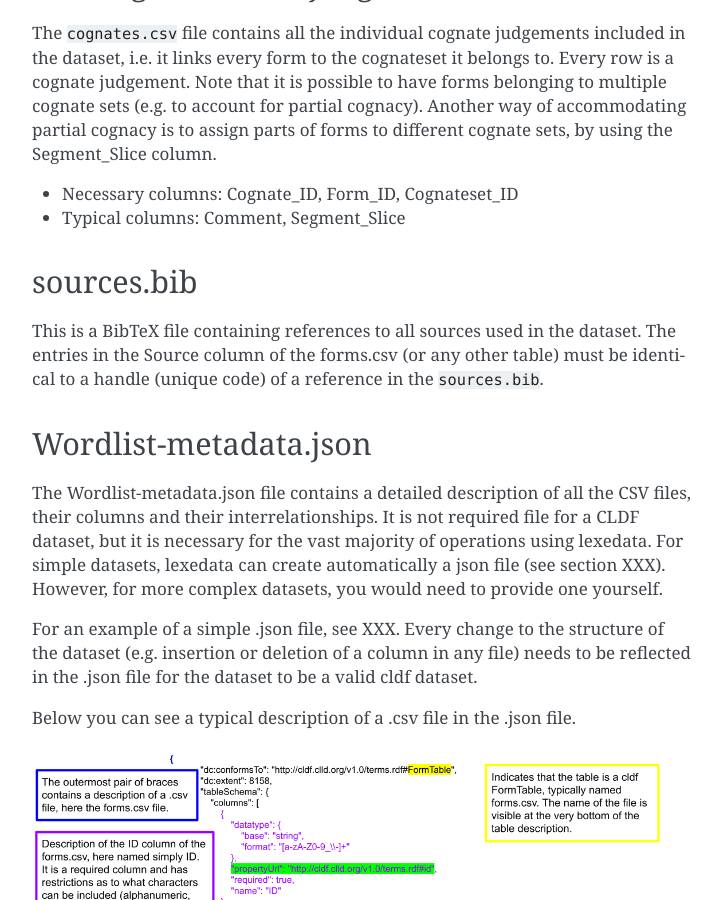
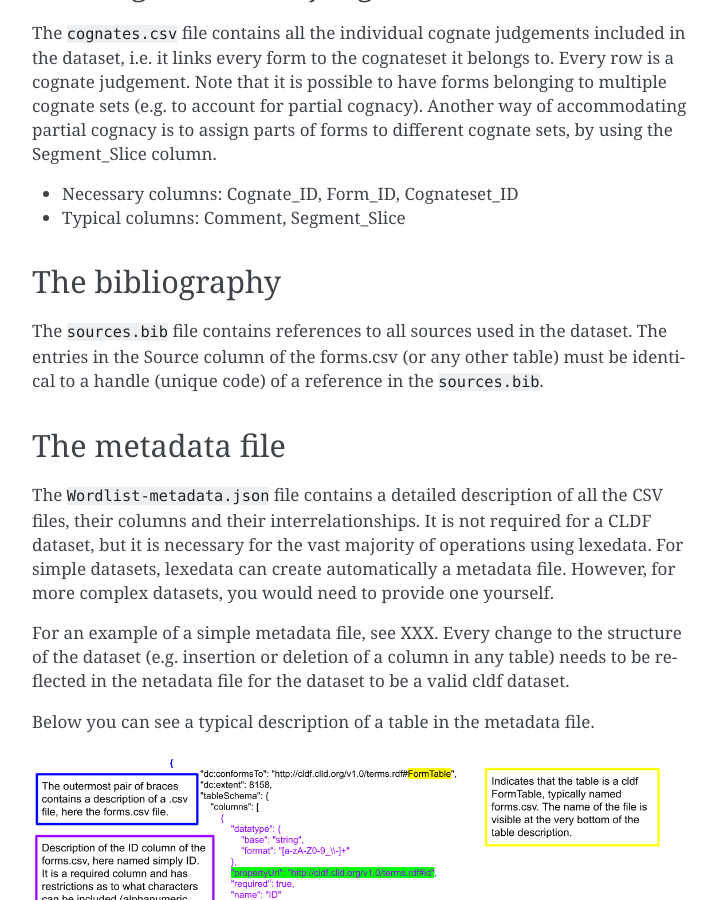
Before and after one commit to lexedata/lexedata, a Sphinx documentation site: the page built from docs/cldf.md, in a window 1280 px wide and 900 px high, scrolled down 1615 px. Shown: the whole window, without its empty margins (388-1109 px from the left). Built offline with Sphinx 7.4.7, drawn with Linux system fonts in a browser that asks for light colours; some of the changed text lies outside the part shown.

Commit message:
minor updates

```diff
--- a/docs/cldf.md
+++ b/docs/cldf.md
@@ -38,15 +38,15 @@ The `cognates.csv` file contains all the individual cognate judgements included
 - Necessary columns: Cognate_ID, Form_ID, Cognateset_ID
 - Typical columns: Comment, Segment_Slice
 
-## sources.bib
-This is a BibTeX file containing references to all sources used in the dataset. The entries in the Source column of the forms.csv (or any other table) must be identical to a handle (unique code) of a reference in the `sources.bib`.
+## The bibliography
+The `sources.bib` file contains references to all sources used in the dataset. The entries in the Source column of the forms.csv (or any other table) must be identical to a handle (unique code) of a reference in the `sources.bib`.
 
-## Wordlist-metadata.json
-The Wordlist-metadata.json file contains a detailed description of all the CSV files, their columns and their interrelationships. It is not required file for a CLDF dataset, but it is necessary for the vast majority of operations using lexedata. For simple datasets, lexedata can create automatically a json file (see section XXX). However, for more complex datasets, you would need to provide one yourself.
+## The metadata file
+The `Wordlist-metadata.json` file contains a detailed description of all the CSV files, their columns and their interrelationships. It is not required for a CLDF dataset, but it is necessary for the vast majority of operations using lexedata. For simple datasets, lexedata can create automatically a metadata file. However, for more complex datasets, you would need to provide one yourself.
 <!--- TODO: add some support for making a json file--->
 
-For an example of a simple .json file, see XXX. Every change to the structure of the dataset (e.g. insertion or deletion of a column in any file) needs to be reflected in the .json file for the dataset to be a valid cldf dataset.
+For an example of a simple metadata file, see XXX. Every change to the structure of the dataset (e.g. insertion or deletion of a column in any table) needs to be reflected in the netadata file for the dataset to be a valid cldf dataset.
 <!-- TO DO: add a reference to sample files and sample datasets -->
-Below you can see a typical description of a .csv file in the .json file.
+Below you can see a typical description of a table in the metadata file.
 
 ![](figures/json.png)
```
